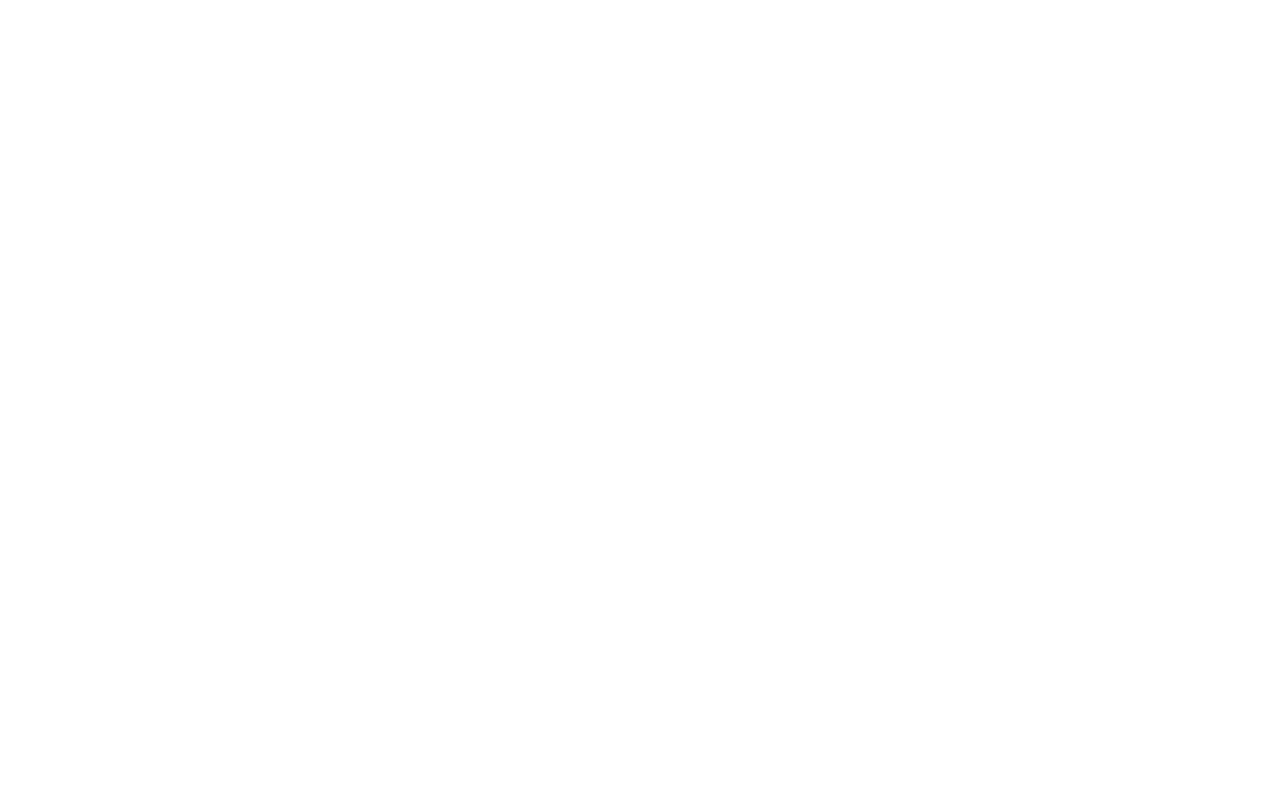
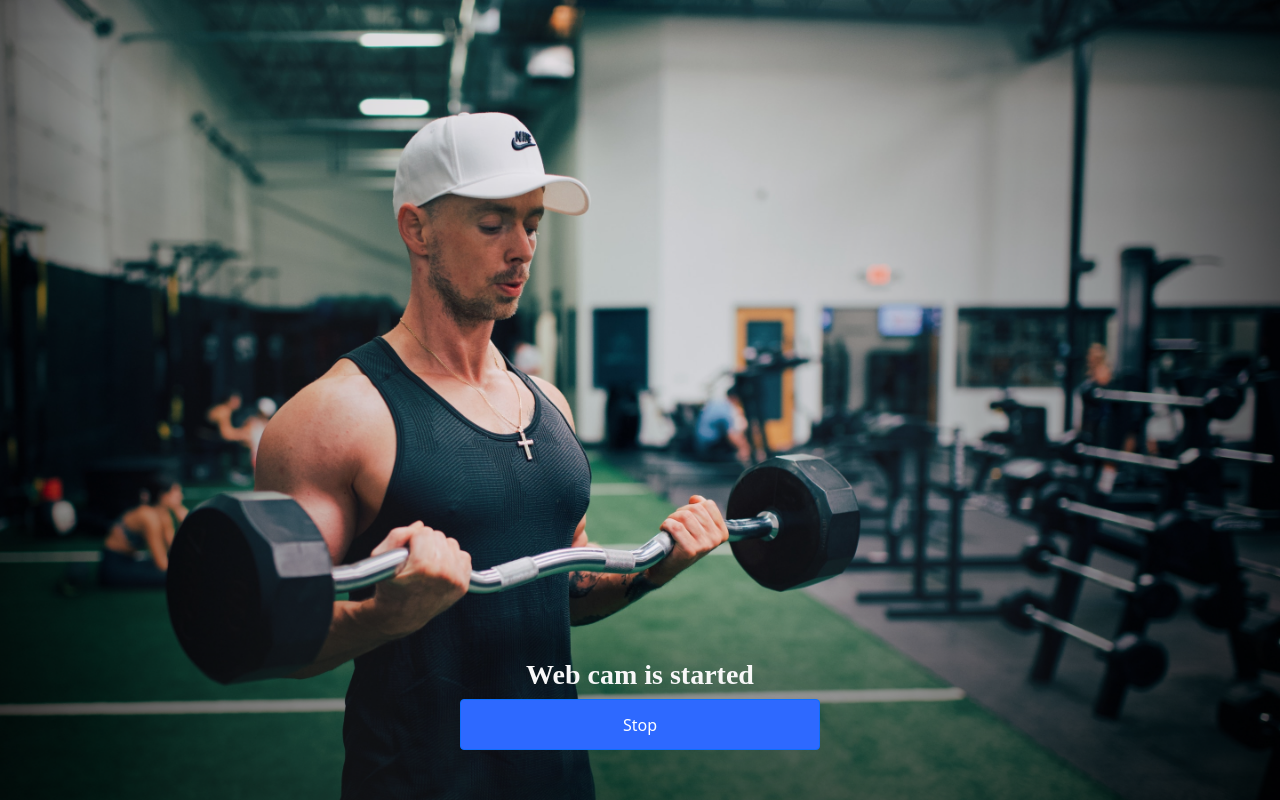
Before and after one commit to MuhammadAnas14/Exersice-Detection-Webapp, a React (Create React App) app: page /video in a window 1280 px wide. Before the commit this address had no page. Built offline with nearby package versions, Linux system fonts and the light colour scheme.

Commit message:
video page done

```diff
--- a/src/App.js
+++ b/src/App.js
@@ -2,6 +2,7 @@ import './App.css';
 import { BrowserRouter as Router, Route, Routes } from 'react-router-dom'
 import Login from "./Components/Login";
 import Layout from "./Components/Layout";
+import Video from './Components/video'
 
 function App() {
   return (
@@ -9,6 +10,7 @@ function App() {
         <Routes>
           <Route  path="/" element={<Login/>}></Route>
           <Route path= "/main" element={<Layout/>} />
+          <Route path="/video" element={<Video/>} />
         </Routes>
     </Router>
   );
--- /dev/null
+++ b/src/Components/CSS/video.css
@@ -0,0 +1,37 @@
+.video-screen{
+    background-image: url("../Assets/video.png");
+    background-size: cover;
+    padding: 50px 0;
+    display: flex;
+    justify-content: center;
+    height: 100vh;
+    align-items: flex-end;
+
+}
+
+.wrapper {
+    display: flex;
+    align-items: center;
+    justify-content: center;
+    bottom: 0;
+  }
+
+  .head1 {
+    margin-top: 45px;
+    font-family: Montserrat;
+    font-weight: bold;
+    font-size: 28 !important;
+    color: #ffff;
+  }
+.btn-pos{
+    align-items: center;
+    display: flex;
+    justify-content: center;
+}
+
+.button.btn.btn-primary{
+    padding: .775rem 10.15rem;
+    background-color: #2E69FF;
+    margin-top: 0;
+    box-shadow: 0 14px 80px rgb(34 35 58 / 20%);
+}
--- a/src/Components/Login.js
+++ b/src/Components/Login.js
@@ -1,6 +1,7 @@
 import React from "react";
 import bImage from "./Assets/backImage.png";
 import { Image, Container  ,Button} from "react-bootstrap";
+import {Link } from "react-router-dom";
 import "./CSS/login.css";
 
 const Login = () => {
@@ -24,8 +25,8 @@ const Login = () => {
                   <input class="form-control" type="text" />
                 </div>
               </div>
-              <div>
-              <Button variant="primary">Log In</Button>
+              <div className="btn-pos">
+              <Link to="/main"><Button variant="primary">Log In</Button></Link>
               </div>
             </form>
           </div>
--- a/src/Components/video.js
+++ b/src/Components/video.js
@@ -1,8 +1,21 @@
 import React from "react";
-import { Image, Container  ,Button} from "react-bootstrap";
-
+import { Image, Container, Button } from "react-bootstrap";
+import "./CSS/video.css";
 
 const Video = () => {
+  return (
+    <div className="video-screen">
+      <Container>
+        <div className="wrapper">
+          <h3 className="head1">Web cam is started</h3>
+        </div>
+        <div className="btn-pos">
+          <Button variant="primary">Stop</Button>
+        </div>
 
+      </Container>
+    </div>
+  );
+};
 
-}
+export default Video;
```
